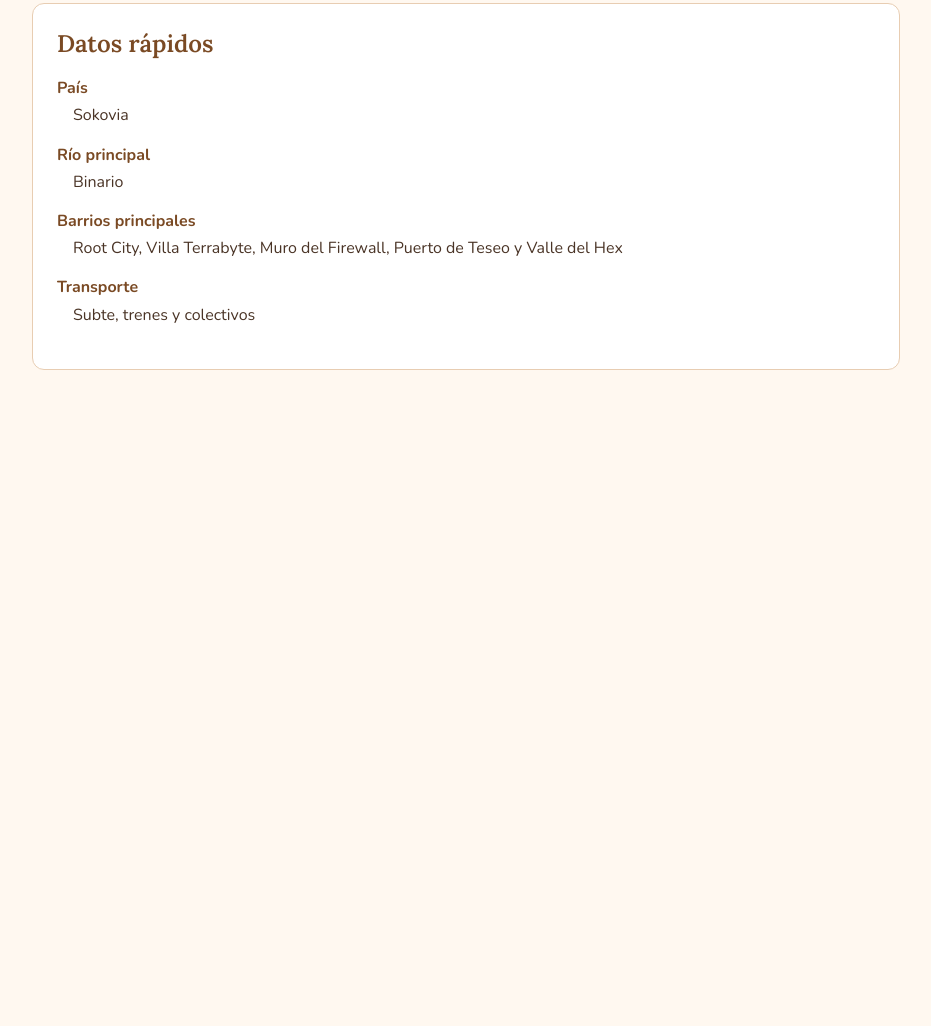
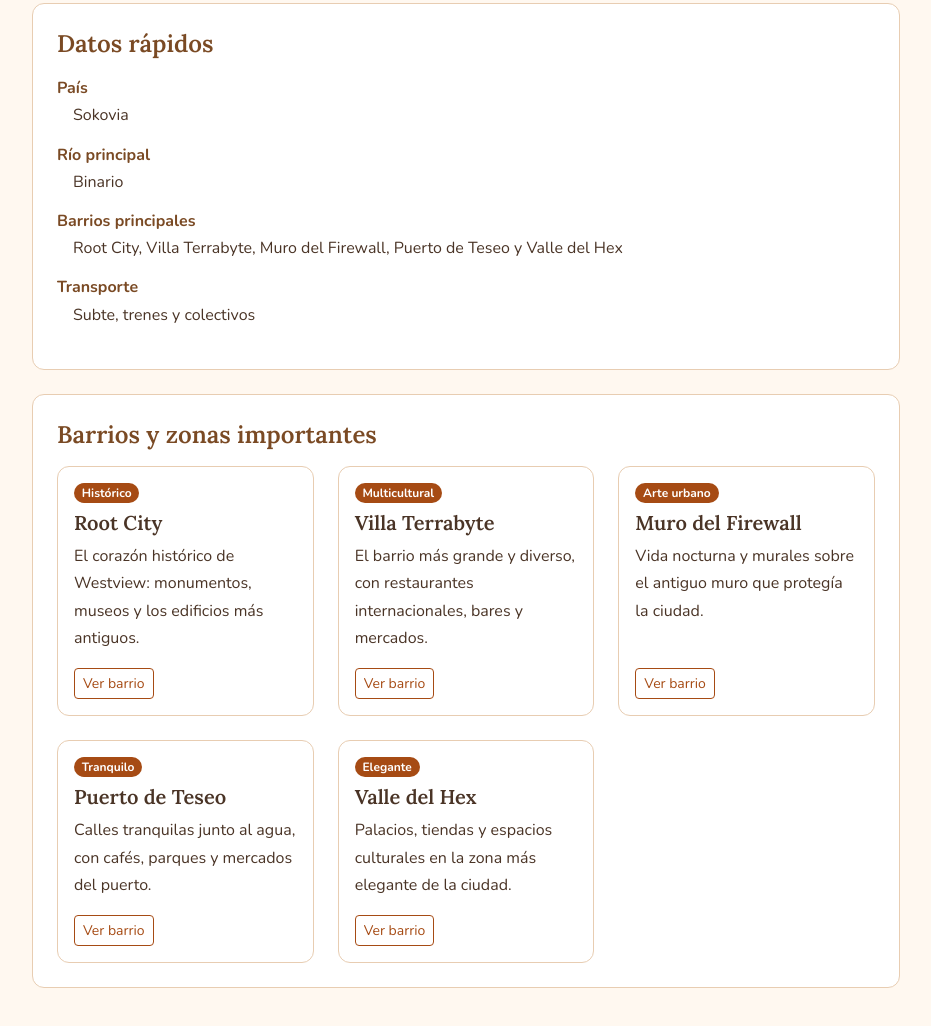
Before and after one commit to Santino2214/Trabajo-de-lenguaje, a plain HTML site: page ciudad.html in a window 1280 px wide. Shown: the part 628-1654 px from the top of the page, without its empty margins (174-1105 px from the left). Before the commit the page ends 1054 px from the top, so only its background shows below. Drawn offline with nearby package versions, Linux system fonts and the light colour scheme.

Commit message:
Barrios con grilla de bootstrap y tarjetas de los cincos barrios de la ciudad

```diff
--- a/ciudad.html
+++ b/ciudad.html
@@ -65,6 +65,64 @@
       </dl>
     </section>
 
+    <section id="barrios">
+      <h2>Barrios y zonas importantes</h2>
+      <div class="container px-0">
+        <div class="row g-4">
+        <div class="col-12 col-md-6 col-lg-4">
+          <article class="card h-100">
+            <div class="card-body d-flex flex-column">
+              <span class="badge rounded-pill etiqueta-barrio">Histórico</span>
+              <h3 class="card-title h5">Root City</h3>
+              <p class="card-text">El corazón histórico de Westview: monumentos, museos y los edificios más antiguos.</p>
+              <a href="lugares.html#root-city" class="btn btn-outline-primary btn-sm mt-auto align-self-start">Ver barrio</a>
+            </div>
+          </article>
+        </div>
+        <div class="col-12 col-md-6 col-lg-4">
+          <article class="card h-100">
+            <div class="card-body d-flex flex-column">
+              <span class="badge rounded-pill etiqueta-barrio">Multicultural</span>
+              <h3 class="card-title h5">Villa Terrabyte</h3>
+              <p class="card-text">El barrio más grande y diverso, con restaurantes internacionales, bares y mercados.</p>
+              <a href="lugares.html#villa-terrabyte" class="btn btn-outline-primary btn-sm mt-auto align-self-start">Ver barrio</a>
+            </div>
+          </article>
+        </div>
+        <div class="col-12 col-md-6 col-lg-4">
+          <article class="card h-100">
+            <div class="card-body d-flex flex-column">
+              <span class="badge rounded-pill etiqueta-barrio">Arte urbano</span>
+              <h3 class="card-title h5">Muro del Firewall</h3>
+              <p class="card-text">Vida nocturna y murales sobre el antiguo muro que protegía la ciudad.</p>
+              <a href="lugares.html#muro-del-firewall" class="btn btn-outline-primary btn-sm mt-auto align-self-start">Ver barrio</a>
+            </div>
+          </article>
+        </div>
+        <div class="col-12 col-md-6 col-lg-4">
+          <article class="card h-100">
+            <div class="card-body d-flex flex-column">
+              <span class="badge rounded-pill etiqueta-barrio">Tranquilo</span>
+              <h3 class="card-title h5">Puerto de Teseo</h3>
+              <p class="card-text">Calles tranquilas junto al agua, con cafés, parques y mercados del puerto.</p>
+              <a href="lugares.html#puerto-de-teseo" class="btn btn-outline-primary btn-sm mt-auto align-self-start">Ver barrio</a>
+            </div>
+          </article>
+        </div>
+        <div class="col-12 col-md-6 col-lg-4">
+          <article class="card h-100">
+            <div class="card-body d-flex flex-column">
+              <span class="badge rounded-pill etiqueta-barrio">Elegante</span>
+              <h3 class="card-title h5">Valle del Hex</h3>
+              <p class="card-text">Palacios, tiendas y espacios culturales en la zona más elegante de la ciudad.</p>
+              <a href="lugares.html#valle-del-hex" class="btn btn-outline-primary btn-sm mt-auto align-self-start">Ver barrio</a>
+            </div>
+          </article>
+        </div>
+        </div>
+      </div>
+    </section>
+  </main>
 
 
 </html>
```
